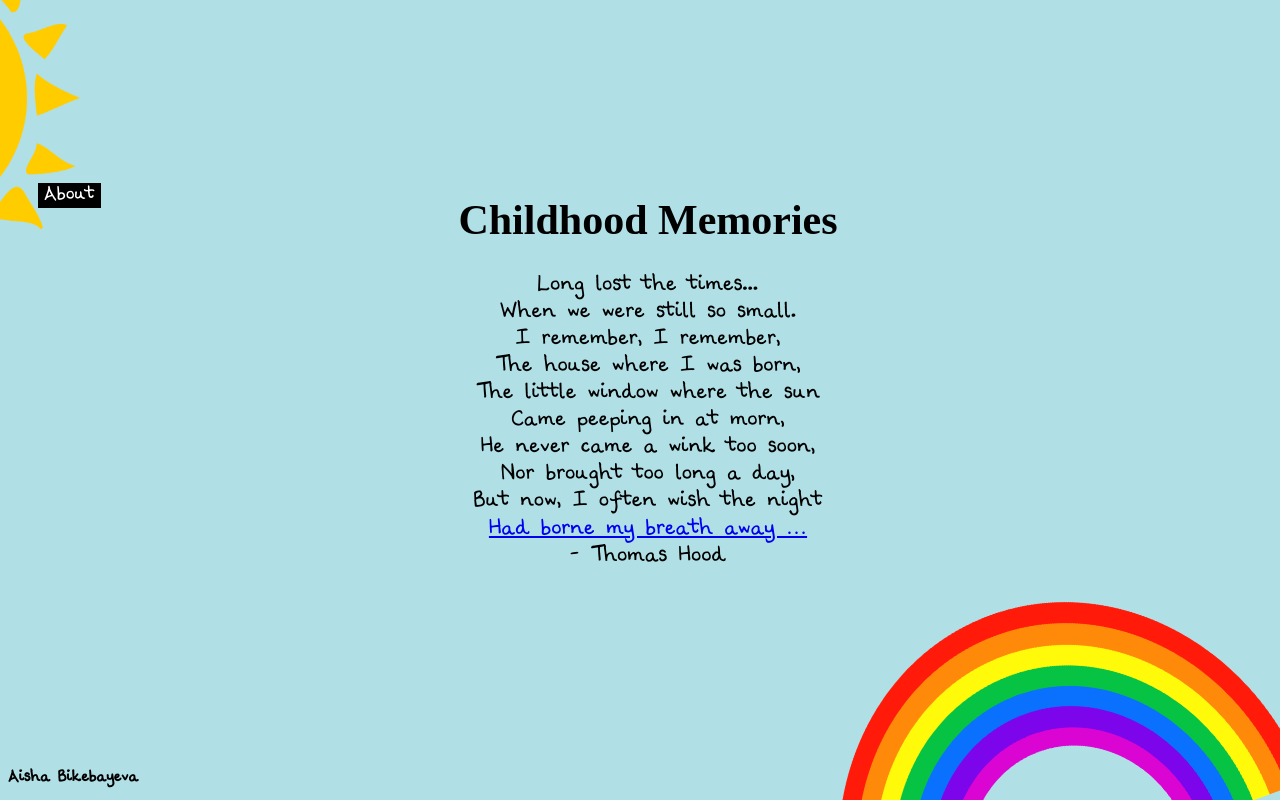
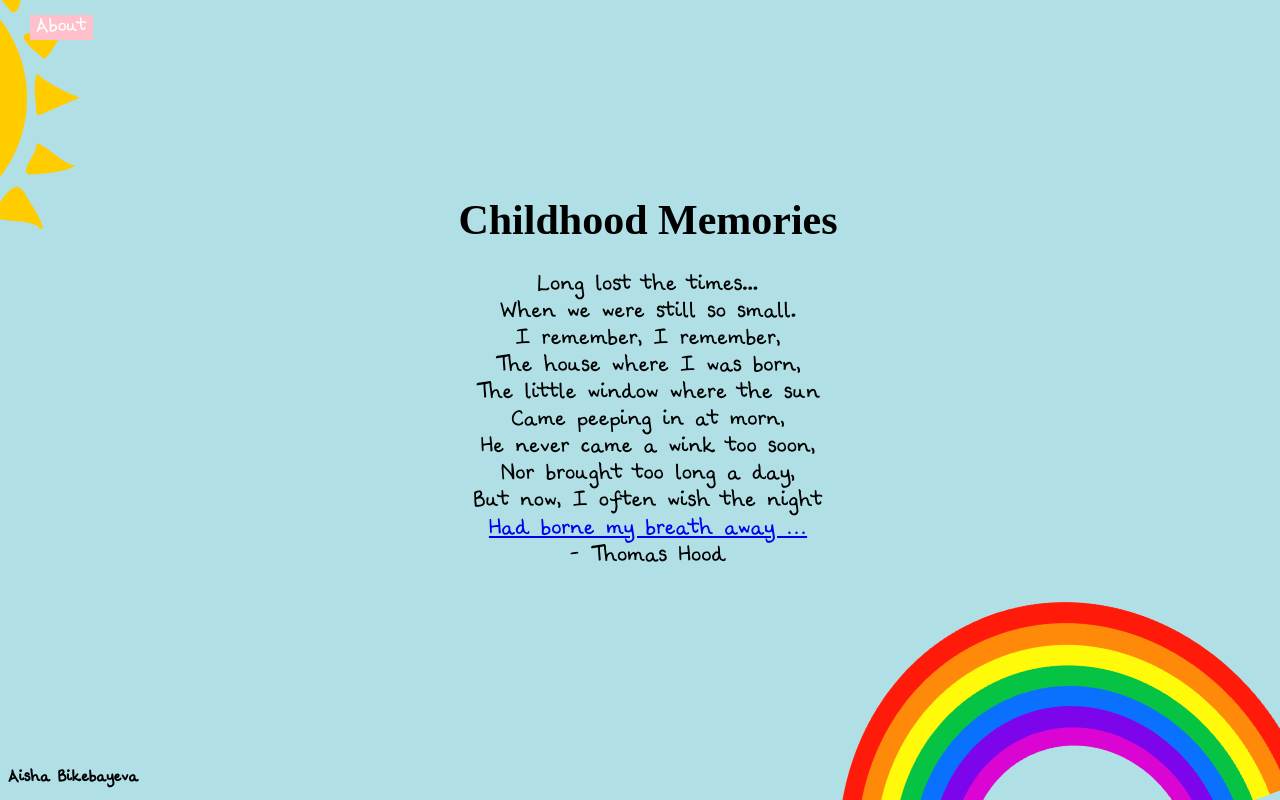
Before and after one commit to gamesbyaisha/test-repository, a plain HTML site: page index.html in a window 1280 px wide. Drawn offline with Linux system fonts and the light colour scheme; a script that the page names is missing.

Commit message:
Update style.css

```diff
--- a/style.css
+++ b/style.css
@@ -44,10 +44,10 @@ body {
 
 .buttonabout {
     float: left;
-    background-color: black;
+    background-color: pink;
     color: white;
     border: none;
-    position: absolute;
+    position: fixed;
     top: 15px;
     left: 30px;
     font-size: 18px;
```
